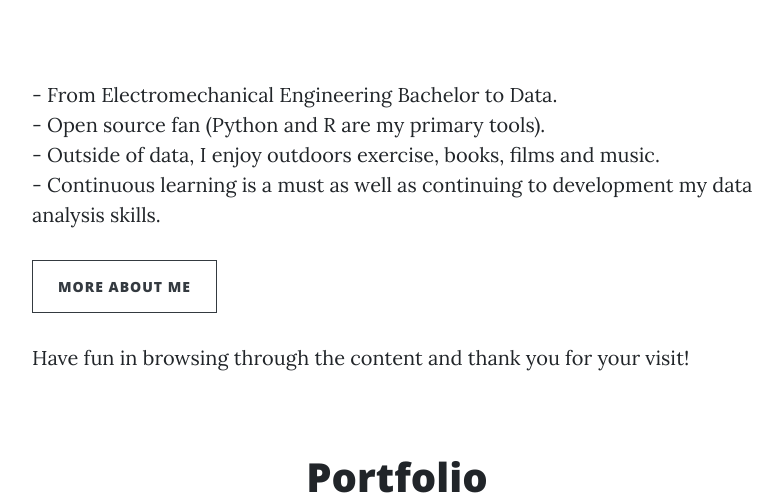
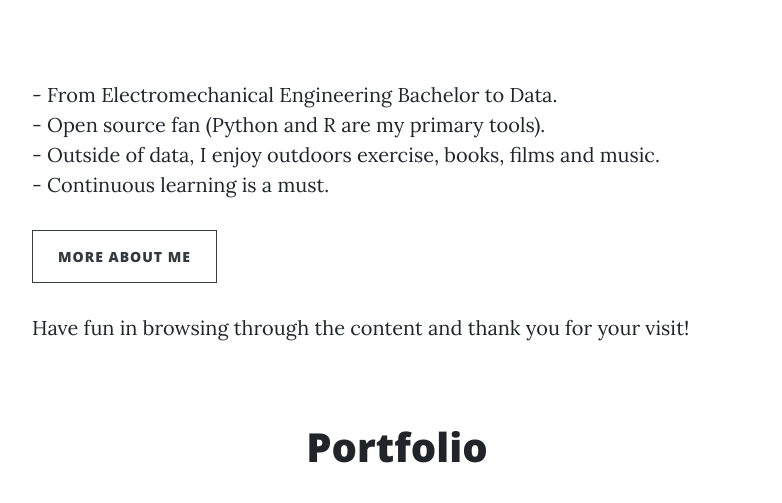
Before and after one commit to DavidSantos93/Portfolio, a Flask app: page / in a window 1280 px wide. Shown: the part 532-1035 px from the top of the page, without its empty margins (243-1025 px from the left). Run offline with Flask 2, Linux system fonts and the light colour scheme; data comes from the database, SQL or seed files in the repository; both versions use the stored data as it was after the commit; some libraries are stand-ins or nearby versions.

```diff
--- a/templates/index.html
+++ b/templates/index.html
@@ -22,7 +22,7 @@
         <p>- From Electromechanical Engineering Bachelor to Data.<br>
         - Open source fan (Python and R are my primary tools).<br>
         - Outside of data, I enjoy outdoors exercise, books, films and music.<br>
-        - Continuous learning is a must as well as continuing to development my data analysis skills.</p>
+        - Continuous learning is a must.</p>
         <a class="btn btn-outline-dark" href="/about">MORE ABOUT ME</a>
         <p>Have fun in browsing through the content and thank you for your visit!</p>
       </div>
```
Also changed, not shown: blog.db, static/img/sunburst_status.png (added).
